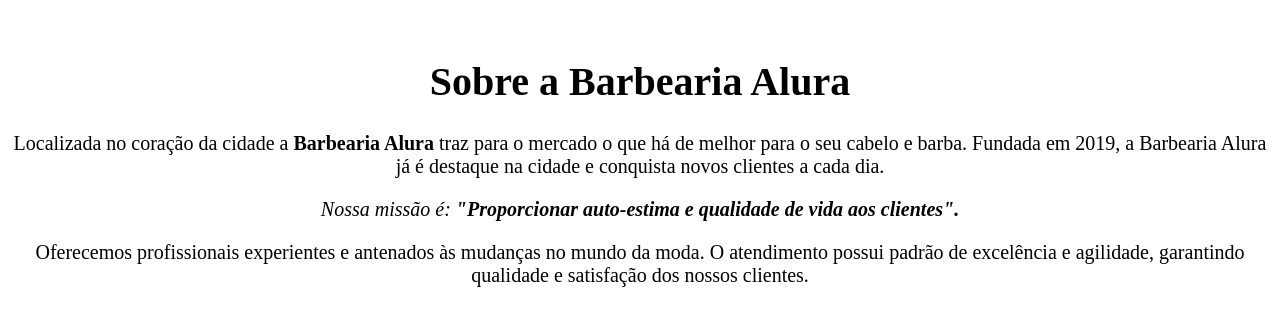
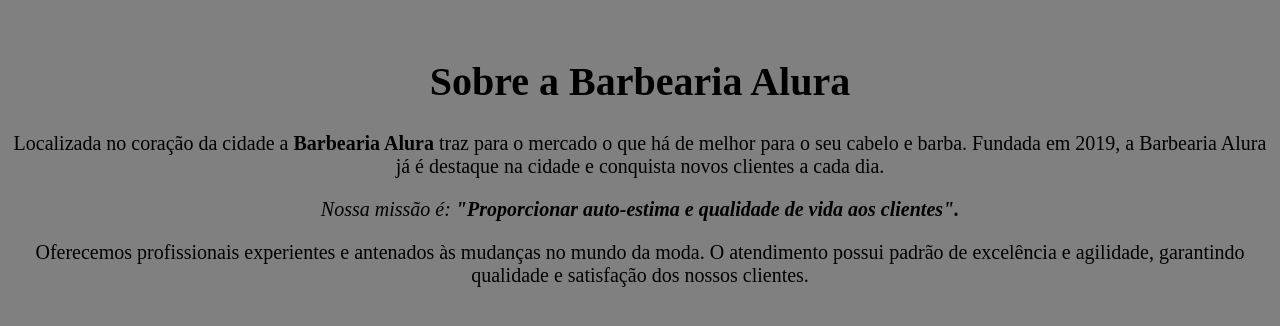
Before and after one commit to geovanasouzaa/Barbearia-Alura, a plain HTML site: page index.html in a window 1280 px wide. Drawn offline with Linux system fonts and the light colour scheme.

Commit message:
Update style.css
aaaaaaaaaaaaaaaaaaa

```diff
--- a/style.css
+++ b/style.css
@@ -1,2 +1,3 @@
 body{ font-size: 20px;
-text-align: center;}
+text-align: center;
+background-color: gray;}
```
